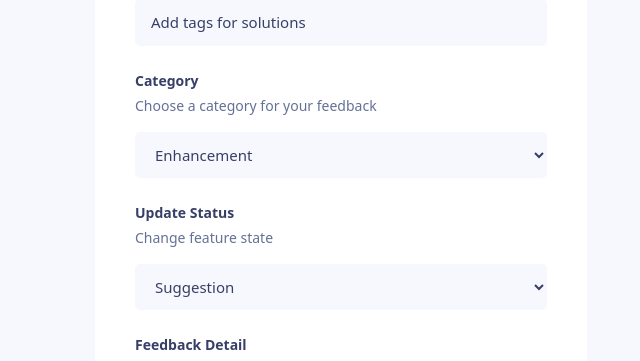
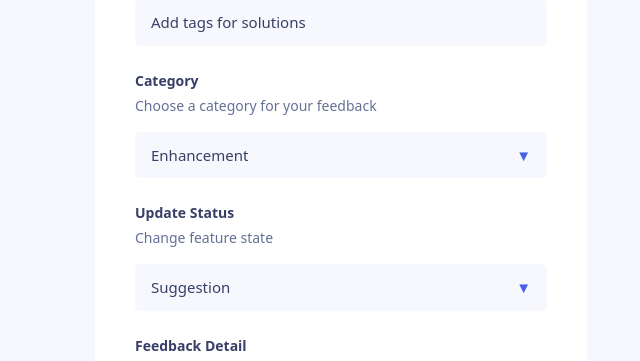
Before and after one commit to blordeus/product-feedback-app, a React (Vite) app: page /edit/1 in a window 1280 px wide. Shown: the part 315-676 px from the top of the page, without its empty margins (299-939 px from the left). Built offline with nearby package versions, Linux system fonts and the light colour scheme.

Commit message:
feat: replace native selects with reusable custom dropdown menus

```diff
--- /dev/null
+++ b/src/components/shared/CustomDropdown.jsx
@@ -0,0 +1,118 @@
+import { useEffect, useRef, useState } from "react";
+
+export default function CustomDropdown({
+  label,
+  hint,
+  name,
+  value,
+  options,
+  onChange,
+  className = "",
+  variant = "form",
+}) {
+  const [isOpen, setIsOpen] = useState(false);
+  const containerRef = useRef(null);
+
+  const selectedOption = options.find((option) => option.value === value);
+
+  useEffect(() => {
+    function handleClickOutside(event) {
+      if (!containerRef.current?.contains(event.target)) {
+        setIsOpen(false);
+      }
+    }
+
+    function handleEscape(event) {
+      if (event.key === "Escape") {
+        setIsOpen(false);
+      }
+    }
+
+    document.addEventListener("mousedown", handleClickOutside);
+    document.addEventListener("keydown", handleEscape);
+
+    return () => {
+      document.removeEventListener("mousedown", handleClickOutside);
+      document.removeEventListener("keydown", handleEscape);
+    };
+  }, []);
+
+  function handleSelect(nextValue) {
+    onChange({
+      target: {
+        name,
+        value: nextValue,
+      },
+    });
+
+    setIsOpen(false);
+  }
+
+  const triggerClasses =
+    variant === "header"
+      ? "flex w-full items-center justify-between bg-transparent text-left text-[14px] font-bold text-white outline-none"
+      : "flex w-full items-center justify-between rounded-[5px] bg-bg px-4 py-3 text-left text-[15px] text-dark outline-none focus:ring-2 focus:ring-secondary";
+
+  const panelClasses =
+    variant === "header"
+      ? "absolute left-0 top-[calc(100%+1.5rem)] z-20 min-w-[255px] overflow-hidden rounded-[10px] bg-white shadow-[0_10px_40px_rgba(55,63,104,0.35)]"
+      : "absolute left-0 right-0 top-[calc(100%+1rem)] z-20 overflow-hidden rounded-[10px] bg-white shadow-[0_10px_40px_rgba(55,63,104,0.35)]";
+
+  return (
+    <div className={className}>
+      {label ? (
+        <label className="block text-[13px] font-bold text-dark sm:text-[14px]">
+          {label}
+        </label>
+      ) : null}
+
+      {hint ? (
+        <p className="mt-1 text-[13px] text-text sm:text-[14px]">{hint}</p>
+      ) : null}
+
+      <div ref={containerRef} className={label || hint ? "relative mt-4" : "relative"}>
+        <button
+          type="button"
+          onClick={() => setIsOpen((prev) => !prev)}
+          aria-haspopup="listbox"
+          aria-expanded={isOpen}
+          className={triggerClasses}
+        >
+          <span>{selectedOption?.label ?? "Select an option"}</span>
+          <span
+            className={`ml-2 text-secondary transition-transform ${
+              isOpen ? "rotate-180" : ""
+            } ${variant === "header" ? "text-white" : ""}`}
+          >
+            ▼
+          </span>
+        </button>
+
+        {isOpen ? (
+          <div className={panelClasses}>
+            <ul role="listbox" className="divide-y divide-[#3A4374]/15">
+              {options.map((option) => {
+                const isSelected = option.value === value;
+
+                return (
+                  <li key={option.value}>
+                    <button
+                      type="button"
+                      onClick={() => handleSelect(option.value)}
+                      className="flex w-full items-center justify-between px-6 py-3 text-left text-[16px] text-text hover:text-primary"
+                    >
+                      <span>{option.label}</span>
+                      {isSelected ? (
+                        <span className="font-bold text-primary">✓</span>
+                      ) : null}
+                    </button>
+                  </li>
+                );
+              })}
+            </ul>
+          </div>
+        ) : null}
+      </div>
+    </div>
+  );
+}
--- a/src/pages/EditFeedback.jsx
+++ b/src/pages/EditFeedback.jsx
@@ -1,5 +1,21 @@
 import { useEffect, useState } from "react";
 import { Link, useNavigate, useParams } from "react-router-dom";
+import CustomDropdown from "../components/shared/CustomDropdown";
+
+const categoryOptions = [
+  { label: "Feature", value: "feature" },
+  { label: "UI", value: "ui" },
+  { label: "UX", value: "ux" },
+  { label: "Enhancement", value: "enhancement" },
+  { label: "Bug", value: "bug" },
+];
+
+const statusOptions = [
+  { label: "Suggestion", value: "suggestion" },
+  { label: "Planned", value: "planned" },
+  { label: "In-Progress", value: "in-progress" },
+  { label: "Live", value: "live" },
+];
 
 export default function EditFeedback({
   productRequests,
@@ -68,11 +84,11 @@ export default function EditFeedback({
   }
 
   function handleDelete() {
-  if (!feedback) return;
+    if (!feedback) return;
 
-  onDeleteFeedback(feedback.id);
-  navigate("/");
-}
+    onDeleteFeedback(feedback.id);
+    navigate("/");
+  }
 
   function handleSubmit(event) {
     event.preventDefault();
@@ -156,63 +172,28 @@ export default function EditFeedback({
           </div>
 
           <div>
-            <label
-              htmlFor="category"
-              className="block text-[13px] font-bold text-dark sm:text-[14px]"
-            >
-              Category
-            </label>
-            <p className="mt-1 text-[13px] text-text sm:text-[14px]">
-              Choose a category for your feedback
-            </p>
-            <select
-              id="category"
+            <CustomDropdown
+              label="Category"
+              hint="Choose a category for your feedback"
               name="category"
               value={formValues.category}
+              options={categoryOptions}
               onChange={handleChange}
-              className={`mt-4 w-full rounded-[5px] bg-bg px-4 py-3 text-[15px] text-dark outline-none ${
-                errors.category
-                  ? "ring-2 ring-danger"
-                  : "focus:ring-2 focus:ring-secondary"
-              }`}
-            >
-              <option value="feature">Feature</option>
-              <option value="ui">UI</option>
-              <option value="ux">UX</option>
-              <option value="enhancement">Enhancement</option>
-              <option value="bug">Bug</option>
-            </select>
+            />
             {errors.category ? (
               <p className="mt-2 text-[14px] text-danger">{errors.category}</p>
             ) : null}
           </div>
 
           <div>
-            <label
-              htmlFor="status"
-              className="block text-[13px] font-bold text-dark sm:text-[14px]"
-            >
-              Update Status
-            </label>
-            <p className="mt-1 text-[13px] text-text sm:text-[14px]">
-              Change feature state
-            </p>
-            <select
-              id="status"
+            <CustomDropdown
+              label="Update Status"
+              hint="Change feature state"
               name="status"
               value={formValues.status}
+              options={statusOptions}
               onChange={handleChange}
-              className={`mt-4 w-full rounded-[5px] bg-bg px-4 py-3 text-[15px] text-dark outline-none ${
-                errors.status
-                  ? "ring-2 ring-danger"
-                  : "focus:ring-2 focus:ring-secondary"
-              }`}
-            >
-              <option value="suggestion">Suggestion</option>
-              <option value="planned">Planned</option>
-              <option value="in-progress">In-Progress</option>
-              <option value="live">Live</option>
-            </select>
+            />
             {errors.status ? (
               <p className="mt-2 text-[14px] text-danger">{errors.status}</p>
             ) : null}
@@ -226,7 +207,8 @@ export default function EditFeedback({
               Feedback Detail
             </label>
             <p className="mt-1 text-[13px] text-text sm:text-[14px]">
-              Include any specific comments on what should be improved, added, etc.
+              Include any specific comments on what should be improved, added,
+              etc.
             </p>
             <textarea
               id="detail"
--- a/src/pages/NewFeedback.jsx
+++ b/src/pages/NewFeedback.jsx
@@ -1,11 +1,20 @@
 import { useState } from "react";
 import { Link, useNavigate } from "react-router-dom";
+import CustomDropdown from "../components/shared/CustomDropdown";
 
 const initialFormValues = {
   title: "",
   category: "feature",
   detail: "",
 };
+
+const categoryOptions = [
+  { label: "Feature", value: "feature" },
+  { label: "UI", value: "ui" },
+  { label: "UX", value: "ux" },
+  { label: "Enhancement", value: "enhancement" },
+  { label: "Bug", value: "bug" },
+];
 
 export default function NewFeedback({ productRequests, onAddFeedback }) {
   const navigate = useNavigate();
@@ -76,10 +85,7 @@ export default function NewFeedback({ productRequests, onAddFeedback }) {
 
   return (
     <main className="mx-auto max-w-[540px] px-4 py-8 sm:px-6 sm:py-14">
-      <Link
-        to="/"
-        className="text-[14px] font-bold text-text hover:underline"
-      >
+      <Link to="/" className="text-[14px] font-bold text-text hover:underline">
         ← Go Back
       </Link>
 
@@ -110,7 +116,9 @@ export default function NewFeedback({ productRequests, onAddFeedback }) {
               value={formValues.title}
               onChange={handleChange}
               className={`mt-4 w-full rounded-[5px] bg-bg px-4 py-3 text-[15px] text-dark outline-none ${
-                errors.title ? "ring-2 ring-danger" : "focus:ring-2 focus:ring-secondary"
+                errors.title
+                  ? "ring-2 ring-danger"
+                  : "focus:ring-2 focus:ring-secondary"
               }`}
             />
             {errors.title ? (
@@ -119,32 +127,14 @@ export default function NewFeedback({ productRequests, onAddFeedback }) {
           </div>
 
           <div>
-            <label
-              htmlFor="category"
-              className="block text-[13px] font-bold text-dark sm:text-[14px]"
-            >
-              Category
-            </label>
-            <p className="mt-1 text-[13px] text-text sm:text-[14px]">
-              Choose a category for your feedback
-            </p>
-            <select
-              id="category"
+            <CustomDropdown
+              label="Category"
+              hint="Choose a category for your feedback"
               name="category"
               value={formValues.category}
+              options={categoryOptions}
               onChange={handleChange}
-              className={`mt-4 w-full rounded-[5px] bg-bg px-4 py-3 text-[15px] text-dark outline-none ${
-                errors.category
-                  ? "ring-2 ring-danger"
-                  : "focus:ring-2 focus:ring-secondary"
-              }`}
-            >
-              <option value="feature">Feature</option>
-              <option value="ui">UI</option>
-              <option value="ux">UX</option>
-              <option value="enhancement">Enhancement</option>
-              <option value="bug">Bug</option>
-            </select>
+            />
             {errors.category ? (
               <p className="mt-2 text-[14px] text-danger">{errors.category}</p>
             ) : null}
@@ -158,7 +148,8 @@ export default function NewFeedback({ productRequests, onAddFeedback }) {
               Feedback Detail
             </label>
             <p className="mt-1 text-[13px] text-text sm:text-[14px]">
-              Include any specific comments on what should be improved, added, etc.
+              Include any specific comments on what should be improved, added,
+              etc.
             </p>
             <textarea
               id="detail"
@@ -167,7 +158,9 @@ export default function NewFeedback({ productRequests, onAddFeedback }) {
               value={formValues.detail}
               onChange={handleChange}
               className={`mt-4 w-full rounded-[5px] bg-bg px-4 py-3 text-[15px] text-dark outline-none ${
-                errors.detail ? "ring-2 ring-danger" : "focus:ring-2 focus:ring-secondary"
+                errors.detail
+                  ? "ring-2 ring-danger"
+                  : "focus:ring-2 focus:ring-secondary"
               }`}
             />
             {errors.detail ? (
```
Also changed, not shown: src/components/feedback/SuggestionsHeader.jsx (+13 -12 lines), src/components/shared/Dropdown.jsx (deleted).
